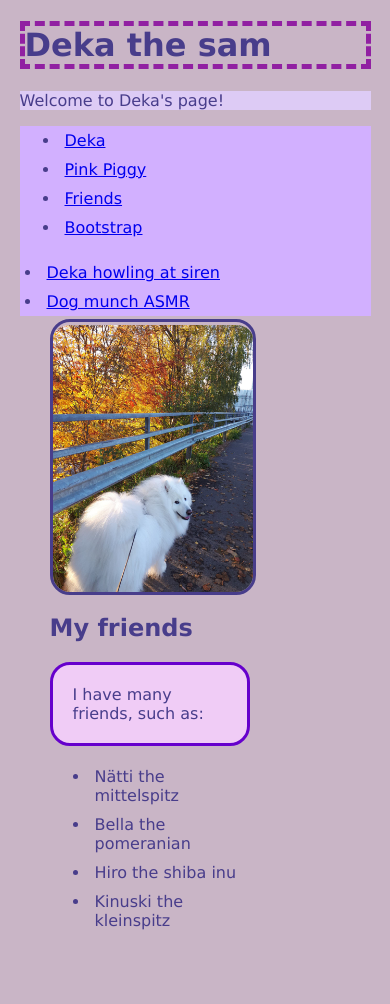
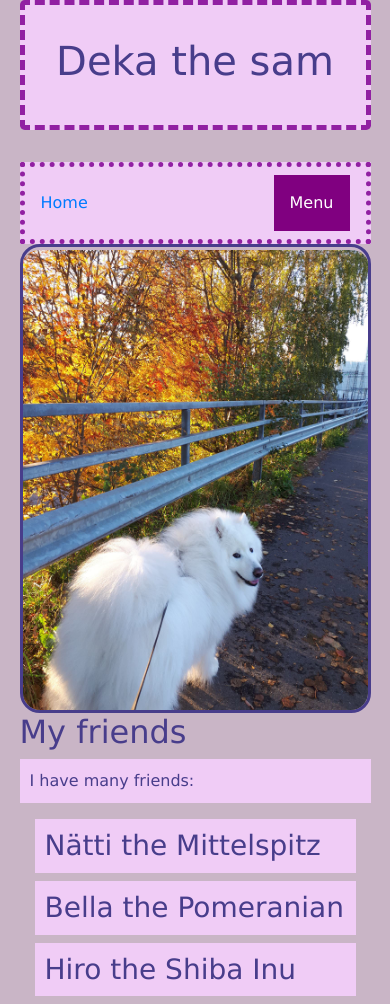
Before and after one commit to Catm1nt/webdev_basics, a plain HTML site: page third.html in a window 390 px wide. Before the commit the page ends 951 px from the top, so only its background shows below. Drawn offline with nearby package versions, Linux system fonts and the light colour scheme.

Commit message:
Add files via upload

```diff
--- a/mystyle.css
+++ b/mystyle.css
@@ -8,60 +8,33 @@ body {
     margin-right: auto;
 }
 
-/*defines the border styles and background color for the p element*/
-p {
-    border-style: solid;
-    border-color: #6600cc;
-    border-radius: 20px;
+
+p,
+h3 {
+
     background-color: #F0CCF6;
-	padding: 20px;
+    padding: 10px;
 }
-/* Defines padding for list items*/
+
 li {
     padding: 5px;
 }
 
-img{
-   object-fit:contain;
+img {
+    object-fit: contain;
     max-height: 100%;
     max-width: 100%;
     display: block;
     margin: auto auto;
 }
-/*defines border style for h1 element*/
-h1 {
+
+.jumbotron {
+
+    background: #F0CCF6;
     border: 5px;
     border-style: dashed;
     border-color: #9120A2;
-}
-
-/* creates a vertical navigation bar for id navigation3*/
-#navigation3 {
-  display: block;
-  float: left;
-  width: 60px;
-
-}
-
-/*Floats nav3 to left*/
-#navigation3 {
-    float:left;
-    width:200px;
-	margin-left:30px;
-}
-
-/*Positions friends3 next to nav3*/
-#friends3 {
-    float:left;
-    width:200px;
-    margin-left:30px;
-	padding-top:3px;
-}
-
-/* Selects any <a> element when "hovered" */
-a:hover {
-  color: red;
-  transition; 0,6 ms;
+    background: #F0CCF6
 }
 
 img {
@@ -74,18 +47,57 @@ img {
     background-color: #ddcbf5;
 }
 
-#navigation {
-    background-color: #d2b0ff;
-}
-
 #purple {
     background-color: #c092fc;
 }
 
-.container {
-	border-style: solid;
-    border-color: #6600cc;
-    border-radius: 20px;
-    background-color: black;
-	padding: 20px;
+.navbar {
+    background: #F0CCF6;
+    border: 5px;
+    border-style: dotted;
+    border-color: #9120A2;
+
 }
+
+.dropbtn {
+    background-color: purple;
+    color: white;
+    padding: 16px;
+    font-size: 16px;
+    border: none;
+    cursor: pointer;
+}
+
+.dropdown {
+    position: relative;
+    display: inline-block;
+}
+
+.dropdown-content {
+    display: none;
+    position: absolute;
+    background-color: #F0CCF6;
+    min-width: 160px;
+    box-shadow: 0px 8px 16px 0px rgba(0, 0, 0, 0.2);
+    z-index: 1;
+}
+
+.dropdown-content a {
+    color: black;
+    padding: 12px 16px;
+    text-decoration: none;
+    display: block;
+}
+
+.dropdown-content a:hover {
+    background-color: #f1f1f1
+}
+
+.dropdown:hover .dropdown-content {
+    display: block;
+}
+
+
+.dropdown:hover .dropbtn {
+    background-color: #F0CCF6;
+}
--- a/third.html
+++ b/third.html
@@ -2,41 +2,51 @@
 <html lang="en">
 
 <head>
-    <meta charset="UTF-8">
+    <meta charset="utf-8">
+    <meta name="viewport" content="width=device-width, initial-scale=1, shrink-to-fit=no">
+    <link rel="stylesheet" href="https://maxcdn.bootstrapcdn.com/bootstrap/4.0.0/css/bootstrap.min.css" integrity="sha384-Gn5384xqQ1aoWXA+058RXPxPg6fy4IWvTNh0E263XmFcJlSAwiGgFAW/dAiS6JXm" crossorigin="anonymous">
     <link rel="stylesheet" type="text/css" href="mystyle.css">
-    <title>Deka's friends</title>
+    <title>My dog Deka</title>
 </head>
 
 <body>
     <header>
-        <div class="headerText">
-            <h1 class="header1">Deka the sam</h1>
-            <div id="headersm">Welcome to Deka's page!</div>
+        <div class="jumbotron text-center">
+            <h1>Deka the sam</h1>
         </div>
-                <nav class="menu" id="navigation">
-            <ul>
-                <li><a href="index.html">Deka</a></li>
-                <li><a href="second.html">Pink Piggy</a></li>
-		<li><a href="third.html">Friends</a></li>
-		<li><a href="bootstrap.html"> Bootstrap </a></li>
-            </ul>
-	        <li><a href="https://www.youtube.com/watch?v=7Rh-f96YZ6g" target="_blank">Deka howling at siren</a></li>
-		<li><a href=" https://www.youtube.com/watch?v=_T365xo2jj0" target="_blank">Dog munch ASMR</a></li>
-            </ul>
-        </nav>
+        <div class="navbar">
+            <a href="index.html">Home</a>
+            <div class="dropdown">
+                <button class="dropbtn">Menu
+                    <i class="fa fa-caret-down"></i>
+                </button>
+                <div class="dropdown-content">
+                    <a href="index.html">Deka</a>
+                    <a href="second.html">Pink Piggy</a>
+                    <a href="third.html">Friends</a>
+                    <a href="fourth.html"> Pictures </a>
+                </div>
+            </div>
+        </div>
     </header>
     <section id="friends3">
         <div class="column">
             <img src="shoobie.jpg" id=shoobie alt="Cutest dog in the world">
             <h2 id="friends">My friends</h2>
-            <p> I have many friends, such as:</p>
-            <ul>
-                <li>Nätti the mittelspitz</li>
-                <li>Bella the pomeranian</li>
-                <li>Hiro the shiba inu</li>
-                <li>Kinuski the kleinspitz</li>
-            </ul>
-        </div>
+            <p> I have many friends:</p>
+            <div class="container">
+                <div class="row">
+                    <div class="col-sm-4">
+                        <h3>Nätti the Mittelspitz</h3>
+                    </div>
+                    <div class="col-sm-4">
+                        <h3>Bella the Pomeranian</h3>
+                    </div>
+                    <div class="col-sm-4">
+                        <h3>Hiro the Shiba Inu</h3>
+                    </div>
+                </div>
+            </div>
     </section>
 </body>
 
```
Also changed, not shown: fourth.html (added, +50 -0 lines), index.html (+20 -13 lines), second.html (+22 -23 lines). Lines whose indentation alone changed are shown as unchanged.
